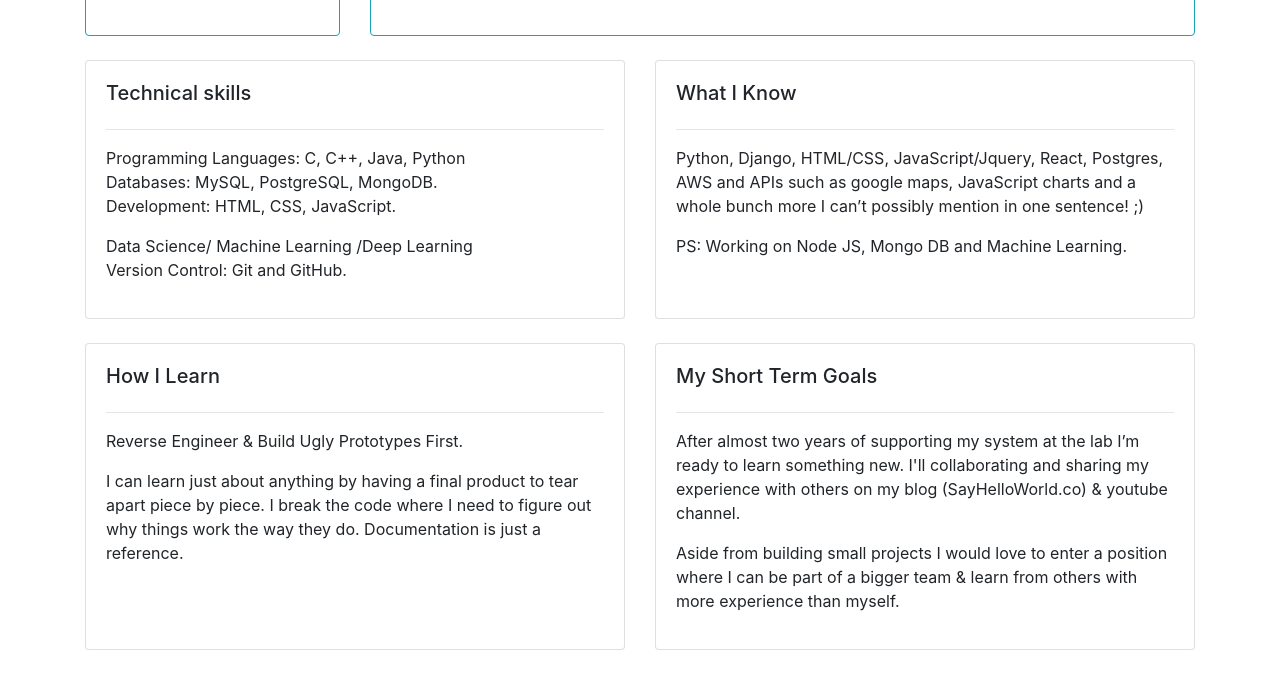
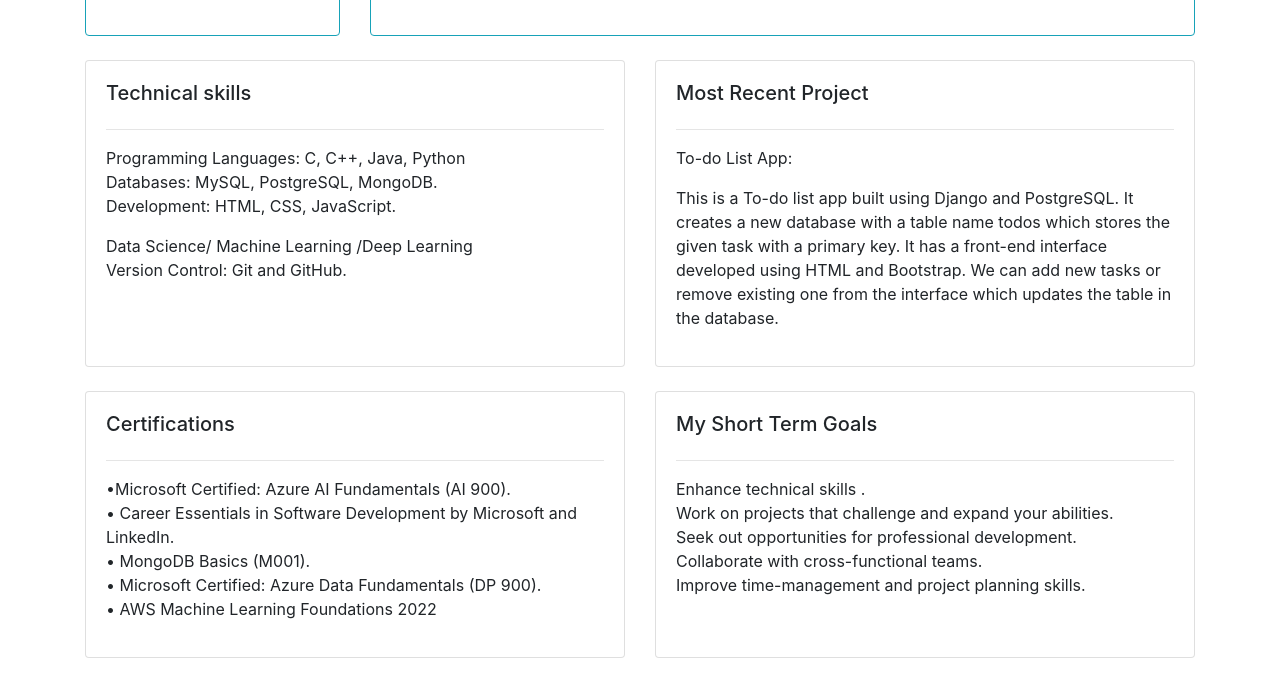
Before and after one commit to indrarjun/Portfolio-Resume, a Django app: page / in a window 1280 px wide. Shown: the part 1484-2166 px from the top of the page. Before the commit the page ends 2134 px from the top, so only its background shows below. Run offline with Django 3.2, Linux system fonts and the light colour scheme; some libraries are stand-ins or nearby versions.

```diff
--- a/base/templates/base/home.html
+++ b/base/templates/base/home.html
@@ -4,17 +4,17 @@
 <!DOCTYPE html>
 <html>
 <head>
-	<title>Dennis Ivanov</title>
+	<title>Portfolio</title>
 	<link href="{% static '/css/main.css'  %}" rel="stylesheet" type="text/css">
 	<link rel="stylesheet" href="https://stackpath.bootstrapcdn.com/bootstrap/4.3.1/css/bootstrap.min.css" integrity="sha384-ggOyR0iXCbMQv3Xipma34MD+dH/1fQ784/j6cY/iJTQUOhcWr7x9JvoRxT2MZw1T" crossorigin="anonymous">
 
 </head>
-<body>
+<body id="body">
 	<br>
 	<div class="container">
 		<div class="row">
 			<div class="col-md-3">
-				<div class="card card-body h-100  border-info" id="profile-wrapper">
+				<div class="card card-body h-100  border-info " id="profile-wrapper">
 					<img id="profile-pic" src="{% static 'images/profile-pic.png' %}" >
 					<hr>
 					<h4>Hi I'm Indrarjun!</h4>
@@ -23,7 +23,7 @@
 			</div>
 
 			<div class="col-md-9">
-				<div class="card card-body h-100  border-info">
+				<div class="card card-body h-100  border-info " >
 					<h4>Summary</h4>
 					<hr>
 					<p>Hardworking College Student seeking employment. Adept in solving various problems and office technology programs.
@@ -58,10 +58,12 @@
 
 			<div class="col-md-6">
 				<div class="card card-body h-100">
-					<h5>What I Know</h5>
+					<h5>Most Recent Project</h5>
 					<hr>
-					<p>Python, Django, HTML/CSS, JavaScript/Jquery, React, Postgres, AWS and APIs such as google maps, JavaScript charts and a whole bunch more I can’t possibly mention in one sentence! ;)</p>
-					<p>PS: Working on Node JS, Mongo DB and Machine Learning.</p>
+					<p>To-do List App:</p>
+					<p>This is a To-do list app built using Django and PostgreSQL. It creates a new database with a
+						table name todos which stores the given task with a primary key. It has a front-end interface developed using HTML and
+						Bootstrap. We can add new tasks or remove existing one from the interface which updates the table in the database.</p>
 				</div>
 			</div>
 		</div>
@@ -69,11 +71,13 @@
 		<div class="row">
 			<div class="col-md-6">
 				<div class="card card-body h-100">
-					<h5>How I Learn</h5>
+					<h5>Certifications</h5>
 					<hr>
-					<p>Reverse Engineer & Build Ugly Prototypes First.</p>
-
-					<p>I can learn just about anything by having a final product to tear apart piece by piece. I break the code where I need to figure out why things work the way they do. Documentation is just a reference.</p>
+					<p>•Microsoft Certified: Azure AI Fundamentals (AI 900).<br>
+						• Career Essentials in Software Development by Microsoft and LinkedIn.<br>
+						• MongoDB Basics (M001).<br>
+						• Microsoft Certified: Azure Data Fundamentals (DP 900).<br>
+						• AWS Machine Learning Foundations 2022<br></p>
 				</div>
 			</div>
 
@@ -81,8 +85,12 @@
 				<div class="card card-body h-100">
 					<h5>My Short Term Goals</h5>
 				<hr>
-				<p>After almost two years of supporting my system at the lab I’m ready to learn something new. I'll collaborating and sharing my experience with others on my blog (SayHelloWorld.co) & youtube channel.</p>
-				<p>Aside from building small projects I would love to enter a position where I can be part of a bigger team & learn from others with more experience than myself.</p>
+				<p>Enhance technical skills .<br>
+					Work on projects that challenge and expand your abilities.<br>
+					Seek out opportunities for professional development.<br>
+					Collaborate with cross-functional teams.<br>
+					Improve time-management and project planning skills.</p>
+				<!-- <p>Aside from building small projects I would love to enter a position where I can be part of a bigger team & learn from others with more experience than myself.</p> -->
 
 				</div>
 			</div>
```
Also changed, not shown: 2 other files.
